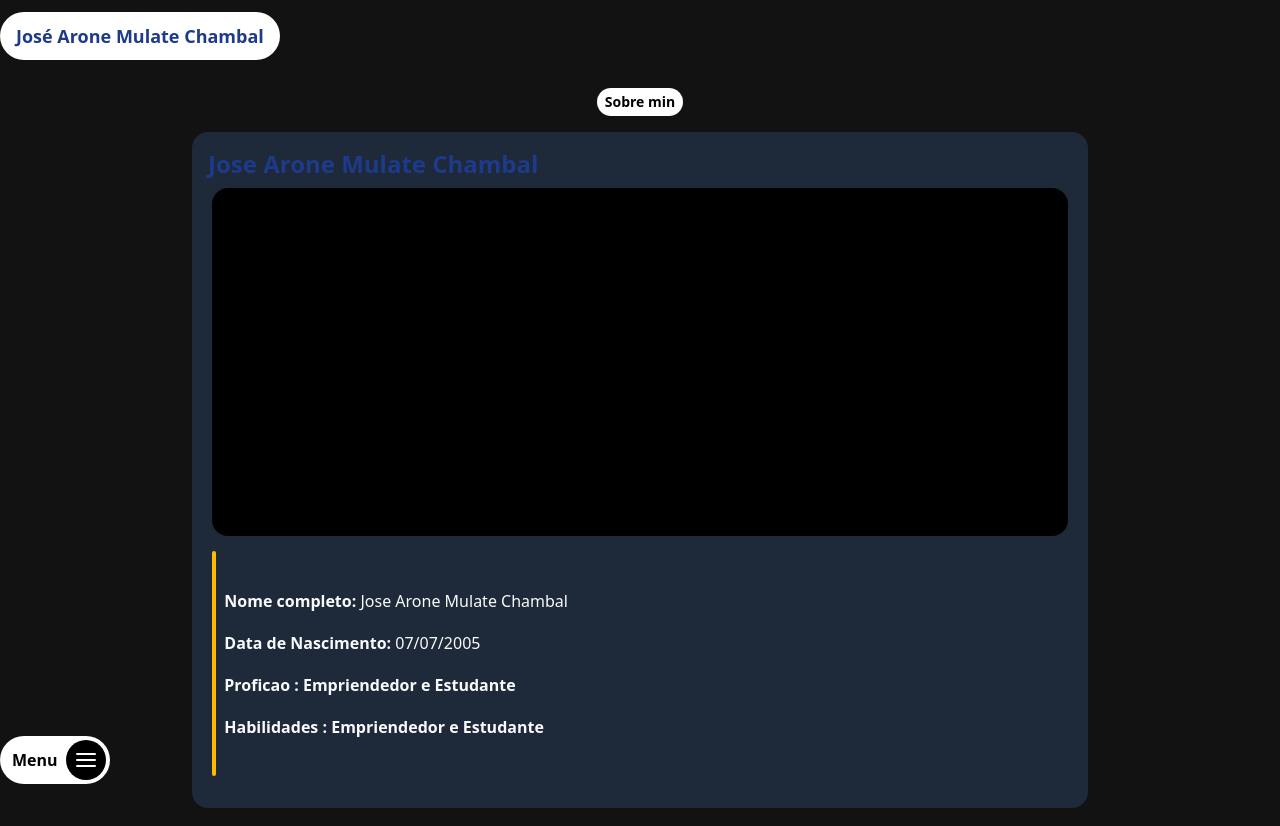
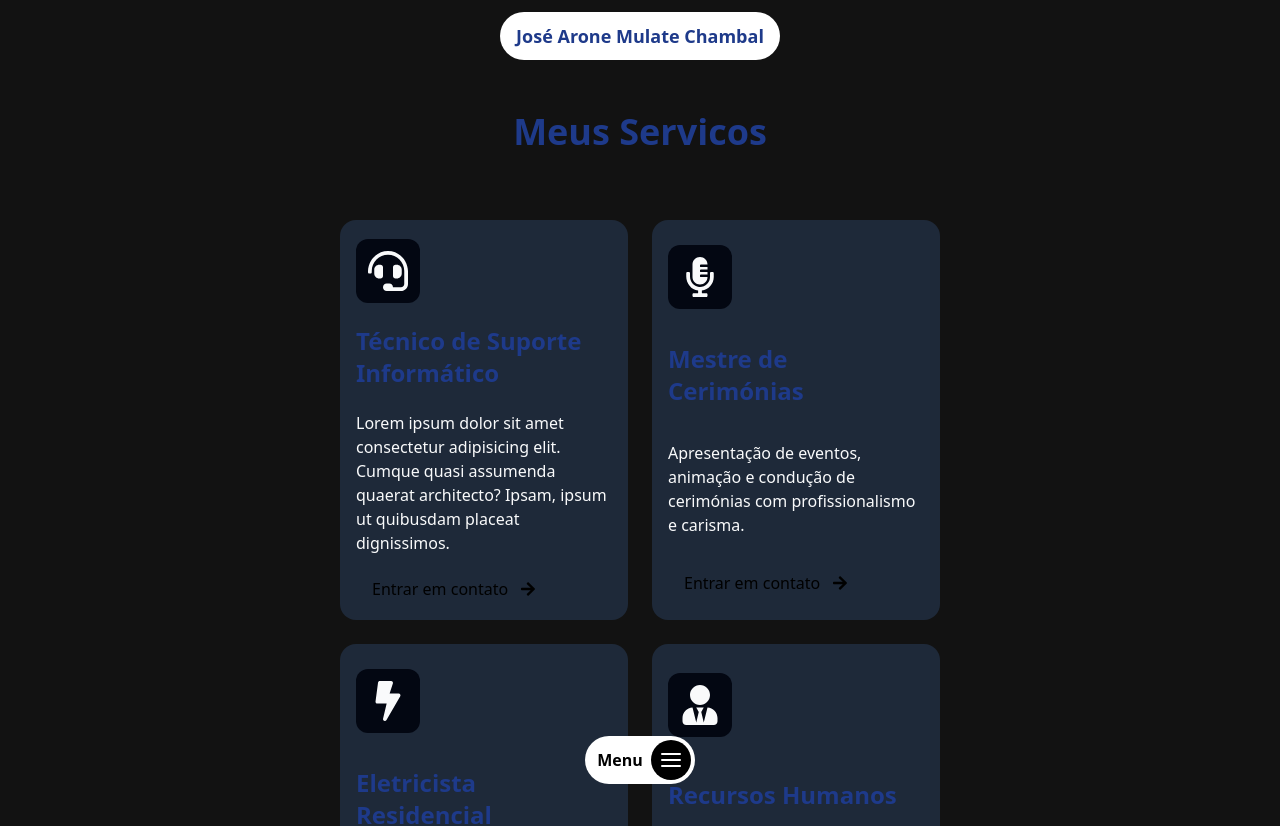
Before and after one commit to CUSTcoding/portifolio-jose, a Next.js app: page /servicos in a window 1280 px wide. Shown: the top 826 px of the page. Built offline with nearby package versions, Linux system fonts and the light colour scheme.

Commit message:
feat: modifiy ui/ui from service page

```diff
--- a/src/app/servicos/page.tsx
+++ b/src/app/servicos/page.tsx
@@ -1,15 +1,14 @@
 import Logo from "@/components/header/logo";
 import Navbar from "@/components/header/menu";
-import About from "@/components/about/about";
+import Services from "@/components/service/service";
 import Footer from "@/components/footer/footer";
 
 export default function Servicos(){
     return(
-        <main>
+        <main className="flex flex-col items-center justify-center">
             <Logo/>
             <Navbar/>
-
-            <About/>
+            <Services/>
             <Footer/>
 
         </main>
--- /dev/null
+++ b/src/components/service/service.tsx
@@ -0,0 +1,91 @@
+"use client"
+import { motion, Variants } from "framer-motion";
+import { FaHeadset, FaMicrophoneAlt, FaBolt, FaUserTie, FaArrowRight } from "react-icons/fa";
+
+export default function Services(){
+
+   const card_service = [
+
+        {
+        nome: "Técnico de Suporte Informático",
+        description:
+            "Lorem ipsum dolor sit amet consectetur adipisicing elit. Cumque quasi assumenda quaerat architecto? Ipsam, ipsum ut quibusdam placeat dignissimos.",
+        icone: <FaHeadset  size={40} />,
+        },
+
+        {
+        nome: "Mestre de Cerimónias",
+        description:
+            "Apresentação de eventos, animação e condução de cerimónias com profissionalismo e carisma.",
+        icone: <FaMicrophoneAlt  size={40} />,
+        },
+
+        {
+        nome: "Eletricista Residencial",
+        description:
+            "Instalações, reparos e manutenção elétrica com segurança e qualidade para residências e empresas.",
+        icone: <FaBolt  size={40} />,
+        },
+
+        {
+        nome: "Recursos Humanos",
+        description: "Gestão de pessoas, recrutamento e desenvolvimento profissional com foco em cultura organizacional e desempenho.",
+         icone: <FaUserTie  size={40} />,
+        },
+    ];
+
+    const iconVariants: Variants = {
+        hover: { rotate: 360, transition: { duration: 0.4, ease: "easeIn" } },
+        initial: { rotate: 0 },
+    };
+
+    const linkVariants: Variants = {
+        hover: { color: "#3b82f6", textDecoration: "underline", transition: { duration: 0.2 } },
+        initial: { color: "#000", textDecoration: "none" },
+    };
+
+    const cardVariants: Variants = {
+        initial: { y: 0 },
+        hover: { y: -50, transition: { duration: 0.3, ease: "easeOut" } }
+    };
+
+    return(
+
+        <main className="w-screen min-h-screen flex flex-col items-center justify-center py-20 gap-4">
+           <h1 className="text-4xl font-bold !!text-white py-8">Meus Servicos</h1>
+           <div className="w-[calc(100%-6%)] md:w-[calc(100%-30%)] h-auto py-5 flex flex-wrap items-center justify-center gap-2 md:gap-6 relative">
+
+               {card_service.map((service, index) =>(
+                  <motion.div
+                  key={index}
+                  className="card h-[400px] bg-gray-800 p-4 rounded-2xl flex flex-col items-start justify-around  gap-4 w-[18rem] cursor-pointer"
+                  variants={cardVariants}
+                  initial="initial"
+                  whileHover="hover"
+
+                  >
+                    <motion.div className="bg-gray-950 p-3 rounded-xl w-16 flex items-center justify-center"
+                    variants={iconVariants}
+                    >
+                        {service.icone}
+                    </motion.div>
+                    <h1 className="text-2xl font-bold !!text-white/80">{service.nome}</h1>
+
+                    <p className=" text-md !!text-white/70 text-left mx-auto">{service.description}</p>
+
+                     <motion.a
+                        href="#"
+                        className="text-black rounded-full px-4 flex items-center justify-start gap-3 "
+                        variants={linkVariants}
+                        >
+                            Entrar em contato <FaArrowRight/>
+
+                    </motion.a>
+                  </motion.div>
+               ))}
+
+
+           </div>
+        </main>
+    );
+}
```
